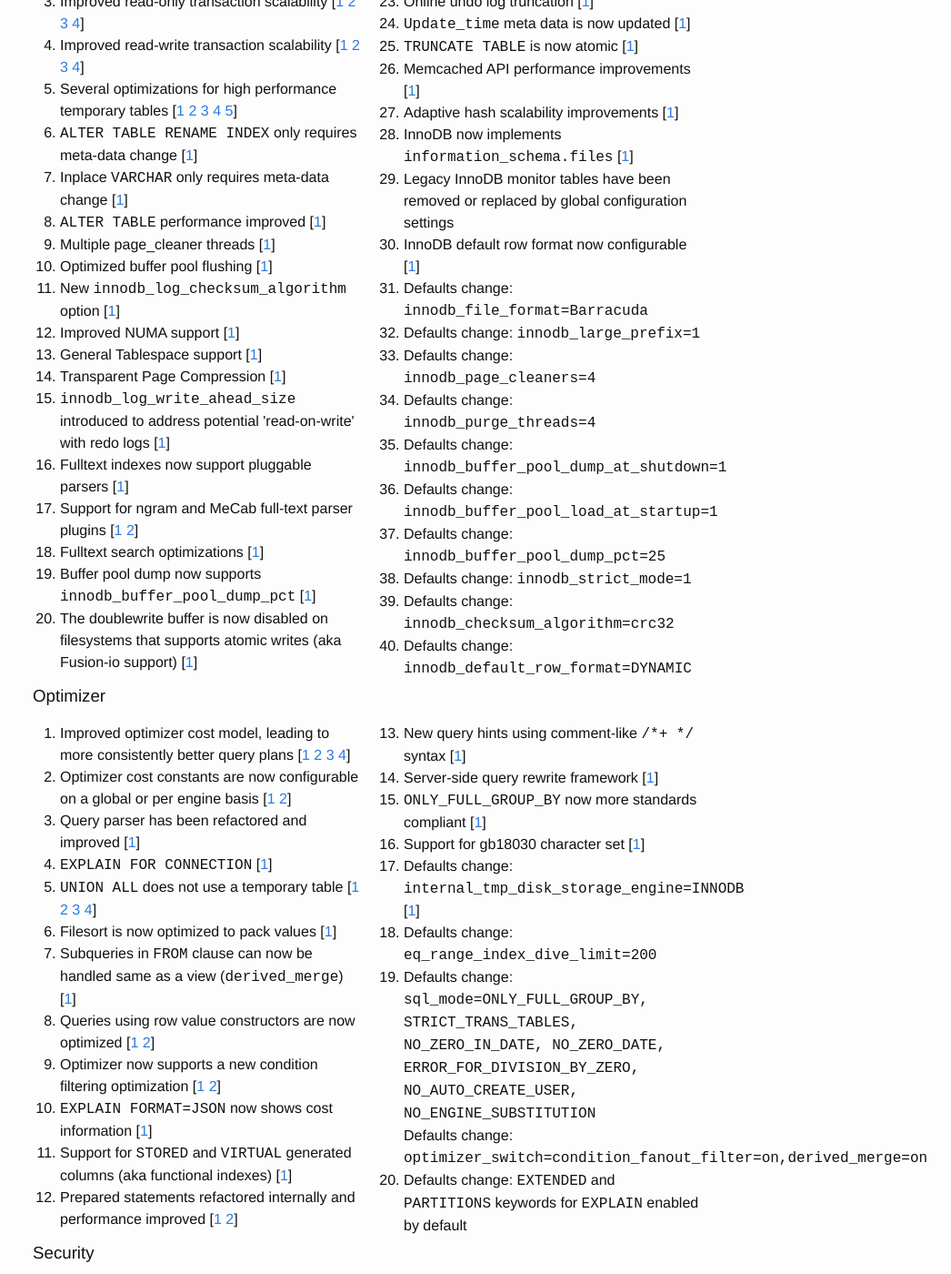
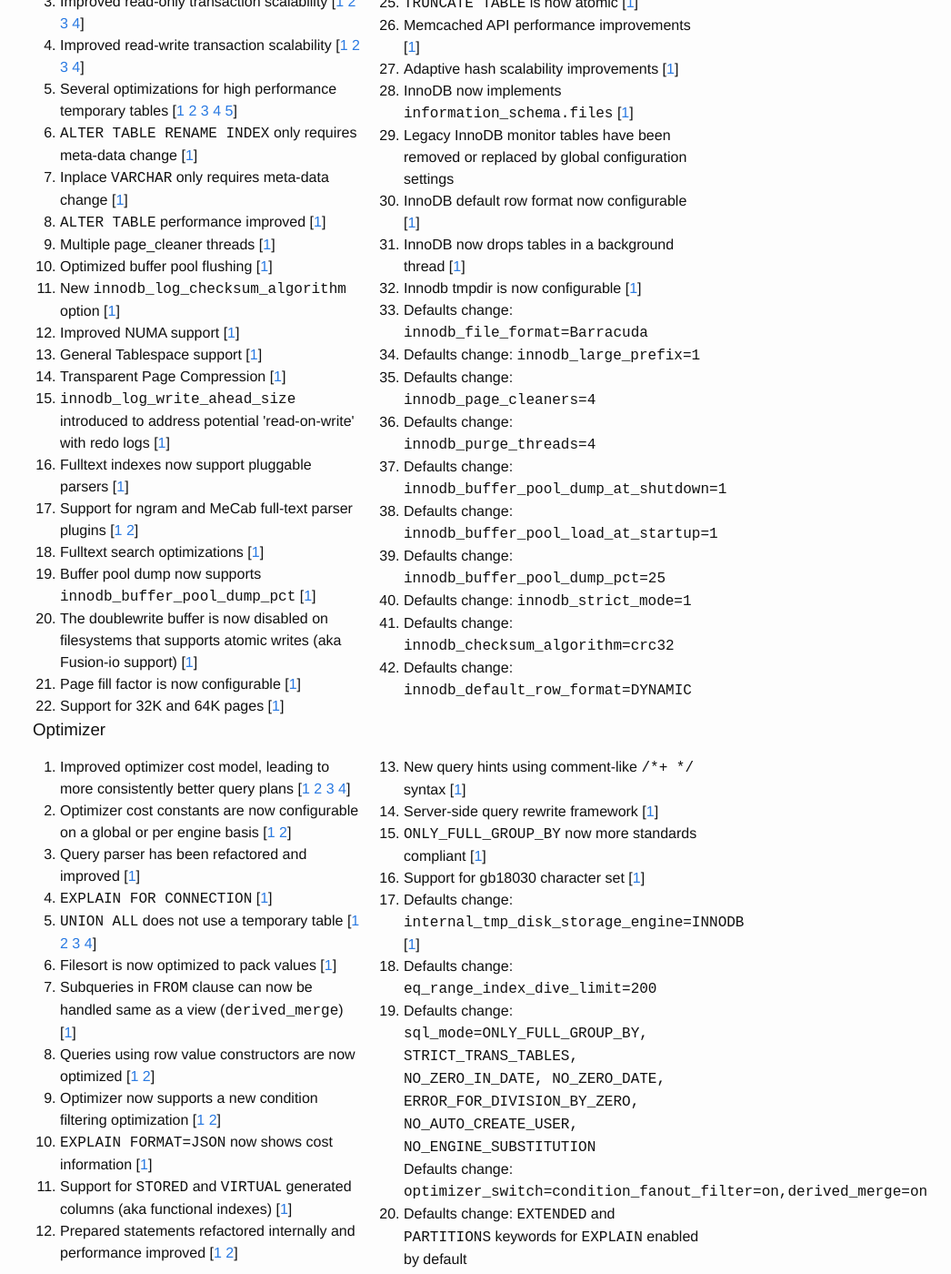
Before and after one commit to morgo/morgo.github.io, a Jekyll site: the page built from index.html, in a window 1280 px wide and 1400 px high, scrolled down 971 px. Shown: the whole window at 91% size, without its empty margins (234-1280 px from the left). Built offline with Jekyll 4.4.1, drawn with Linux system fonts in a browser that asks for light colours; some of the changed text lies outside the part shown.

Commit message:
Update index.html

```diff
--- a/index.html
+++ b/index.html
@@ -87,6 +87,8 @@
  <li class="rt">InnoDB now implements <tt>information_schema.files</tt> [<a href="http://dev.mysql.com/worklog/task/?id=7943">1</a>]</li>
  <li class="id">Legacy InnoDB monitor tables have been removed or replaced by global configuration settings</li>
  <li class="id">InnoDB default row format now configurable [<a href="https://dev.mysql.com/doc/refman/5.7/en/innodb-parameters.html#sysvar_innodb_default_row_format">1</a>]</li>
+ <li class="id">InnoDB now drops tables in a background thread [<a href="http://dev.mysql.com/doc/relnotes/mysql/5.7/en/news-5-7-10.html#mysqld-5-7-10-feature">1</a>]</li>
+ <li class="id">Innodb tmpdir is now configurable [<a href="http://dev.mysql.com/doc/refman/5.7/en/innodb-parameters.html#sysvar_innodb_tmpdir">1</a>]</li>
  <li class="id">Defaults change: <tt>innodb_file_format=Barracuda</tt></li>
  <li class="id">Defaults change: <tt>innodb_large_prefix=1</tt></li>
  <li class="id">Defaults change: <tt>innodb_page_cleaners=4</tt></li>
@@ -146,6 +148,7 @@
  <li class="zf">Support for <tt>IF [NOT] EXISTS</tt> clause in <tt>CREATE/DROP USER</tt> [<a href="http://dev.mysql.com/worklog/task/?id=8540">1</a>]</li>
  <li class="id">Server option to require secure transport [<a href="http://dev.mysql.com/worklog/task/?id=7709">1</a>]</li>
  <li class="id">Support for multiple AES Encryption modes [<a href="http://dev.mysql.com/worklog/task/?id=6781">1</a> <a href="http://mysqlserverteam.com/understand-and-satisfy-your-aes-encryption-needs-with-5-6-17/">2</a>]</li>
+ <li class="nd">Support for TLSv1.2 (with OpenSSL) and TLSv1.1 (with YaSSL) [<a href="http://dev.mysql.com/doc/refman/5.7/en/secure-connection-protocols-ciphers.html">1</a> <a href="http://dev.mysql.com/doc/relnotes/mysql/5.7/en/news-5-7-10.html#mysqld-5-7-10-security">2</a>]</li>
  <li class="id">Support to <tt>LOCK/UNLOCK</tt> user accounts [<a href="http://mysqlblog.fivefarmers.com/2015/04/21/locking-accounts-in-mysql-5-7/">1</a> <a href="https://dev.mysql.com/doc/refman/5.7/en/account-locking.html">2</a>]</li>
  <li class="id">Support for password expiration policy [<a href="https://dev.mysql.com/doc/refman/5.7/en/password-expiration-policy.html">1</a> <a href="http://mysqlblog.fivefarmers.com/2014/03/31/password-expiration-policy-in-mysql-server-5-7/">2</a>]</li>
  <li class="nd">Password strength enforcement</li>
```
